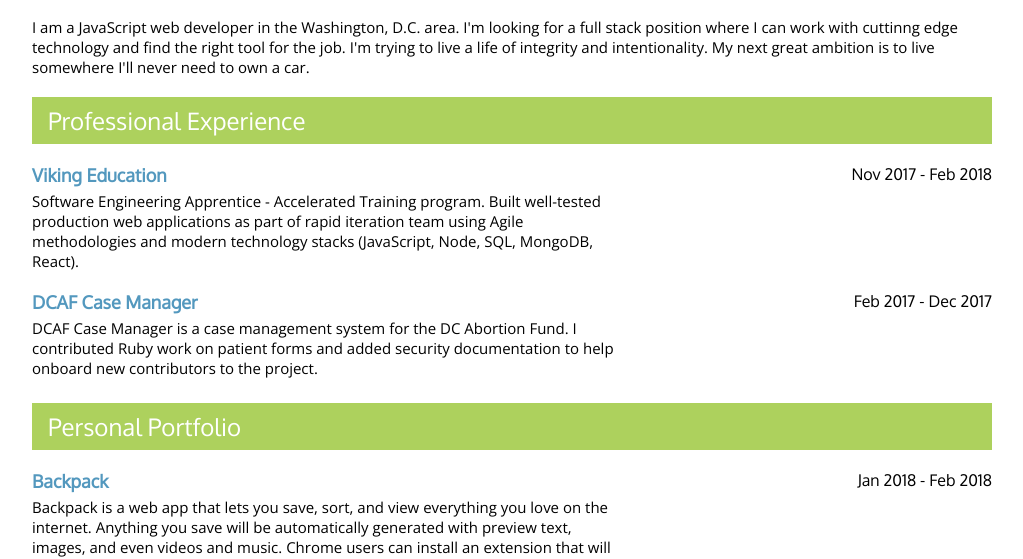
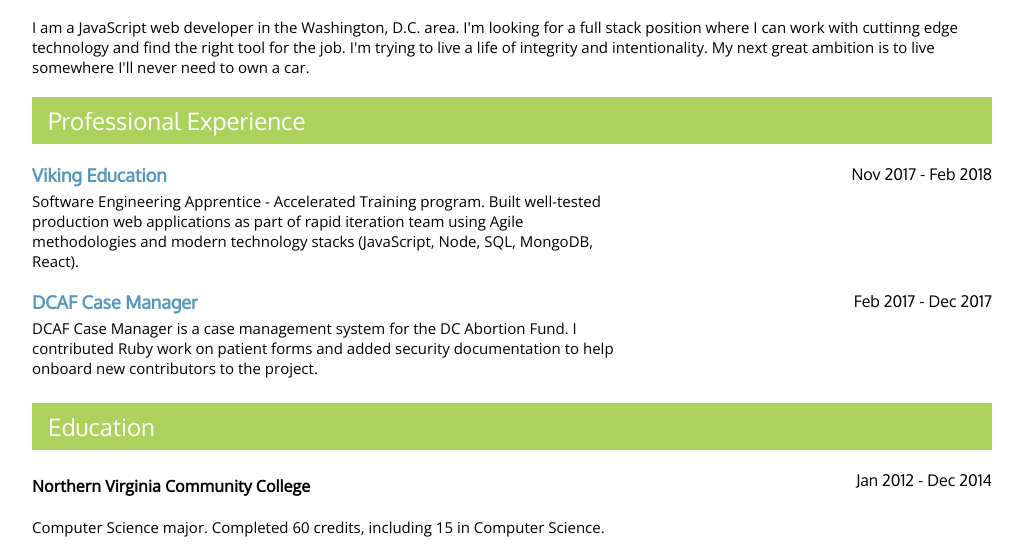
Before and after one commit to SamuelLangenfeld/Resume, a plain HTML site: page index.html in a window 1280 px wide. Shown: the part 213-772 px from the top of the page, without its empty margins (128-1151 px from the left). Drawn offline with nearby package versions, Linux system fonts and the light colour scheme.

Commit message:
add college in

```diff
--- a/index.html
+++ b/index.html
@@ -104,6 +104,26 @@
       </div>
     </div>
     <div class="row">
+      <div class="box_title" id="open_source_title">Education</div>
+    </div>
+    <div class="row">
+      <div class="project_listing">
+        <div class="col-12">
+          <div class="project_title">
+            <p class="skills_list" style="color:black;font-size:16px"><b>Northern Virginia Community College</b></p>
+          </div>
+          <div class="project_dates">
+            Jan 2012 - Dec 2014
+          </div>
+        </div>
+        <div class="project_description">
+          <p>
+            Computer Science major. Completed 60 credits, including 15 in Computer Science.
+          </p>
+        </div>
+      </div>
+    </div>
+    <div class="row">
       <div class="box_title" id="portfolio_title">Personal Portfolio</div>
     </div>
     <div class="row">
```
Also changed, not shown: 1 other file.
